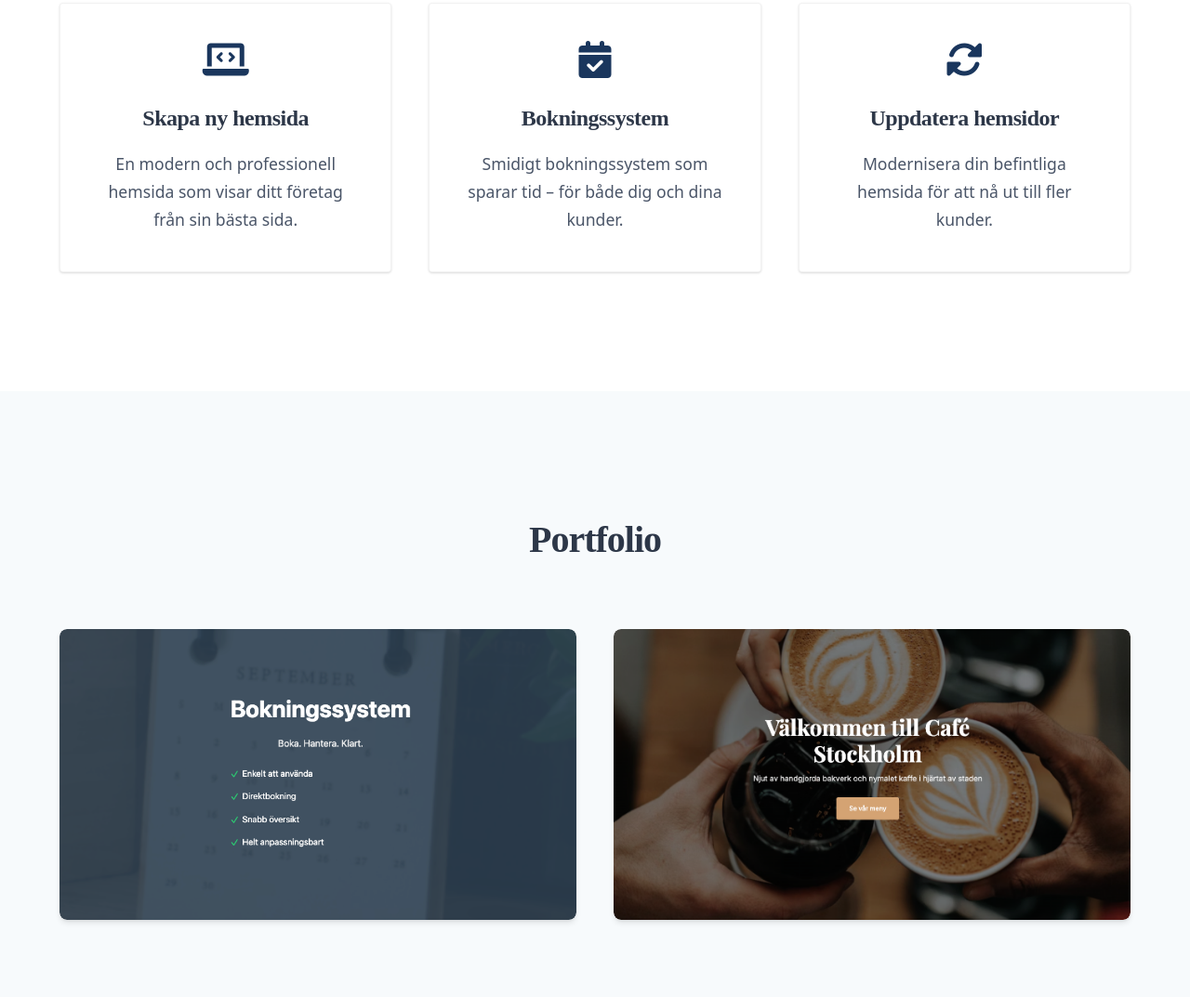
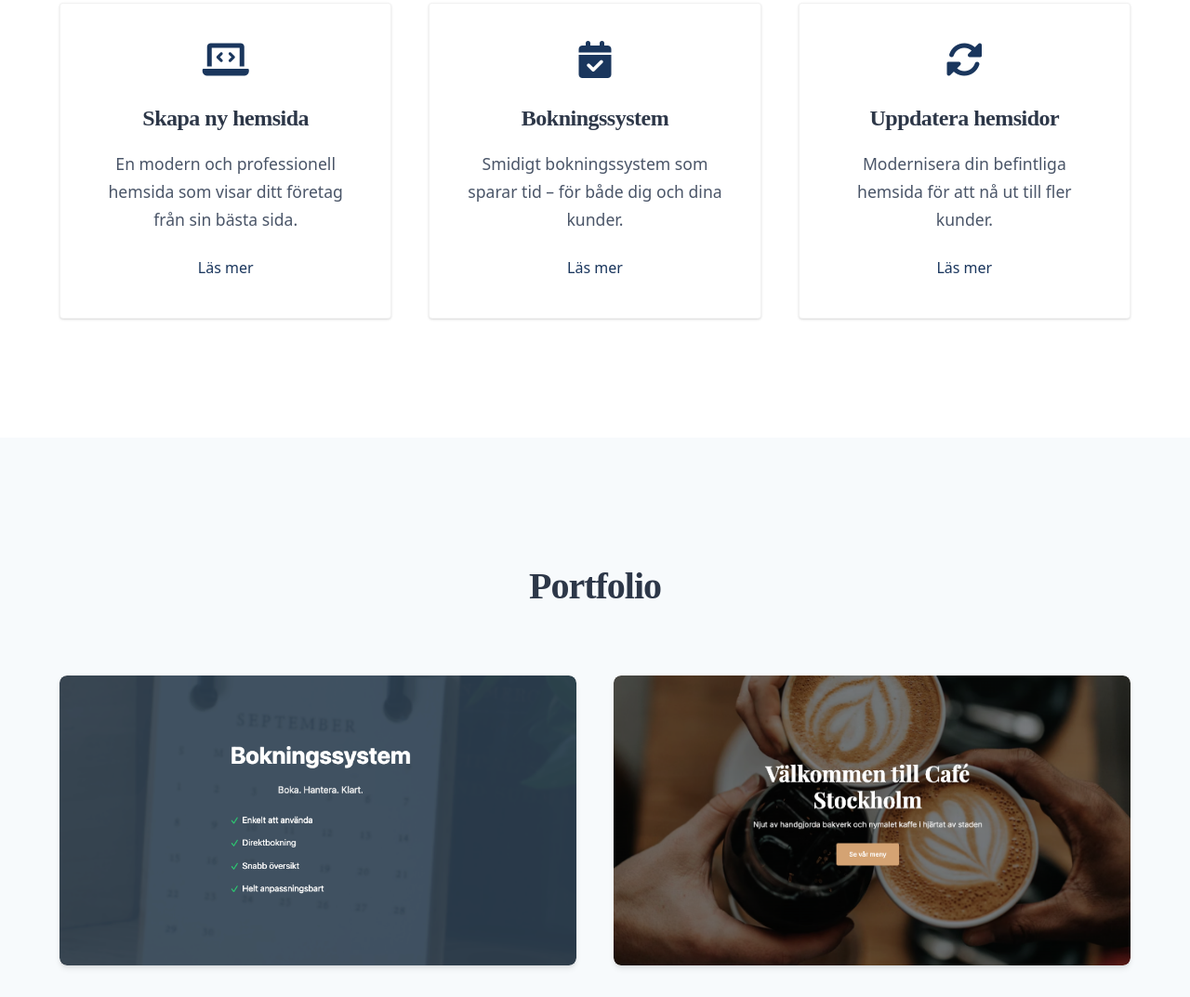
Before and after one commit to niklaspallon/landingpage-webb, a website: page index.html in a window 1280 px wide. Shown: the part 1053-2126 px from the top of the page at 93% size. Drawn offline with Linux system fonts and the light colour scheme.

Commit message:
Update styles and fix booking system configuration

```diff
--- a/index.html
+++ b/index.html
@@ -70,16 +70,19 @@
                 <i class="fas fa-laptop-code"></i>
                 <h3>Skapa ny hemsida</h3>
                 <p>En modern och professionell hemsida som visar ditt företag från sin bästa sida.</p>
+                <a href="erbjuder.html" target="_blank" class="service-link">Läs mer</a>
             </div>
             <div class="service-card">
                 <i class="fas fa-calendar-check"></i>
                 <h3>Bokningssystem</h3>
                 <p>Smidigt bokningssystem som sparar tid – för både dig och dina kunder.</p>
+                <a href="erbjuder.html" target="_blank" class="service-link">Läs mer</a>
             </div>
             <div class="service-card">
                 <i class="fas fa-sync-alt"></i>
                 <h3>Uppdatera hemsidor</h3>
                 <p>Modernisera din befintliga hemsida för att nå ut till fler kunder.</p>
+                <a href="erbjuder.html" target="_blank" class="service-link">Läs mer</a>
             </div>
         </div>
     </section>
--- a/styles.css
+++ b/styles.css
@@ -311,6 +311,20 @@ header.scrolled .nav-links a {
     font-size: 1.1rem;
     line-height: 1.7;
     font-weight: 300;
+}
+
+.service-link {
+    display: inline-flex;
+    align-items: center;
+    margin-top: 1.5rem;
+    color: var(--primary-color);
+    text-decoration: none;
+    font-weight: 500;
+    transition: all 0.3s ease;
+}
+
+.service-link:hover {
+    color: var(--primary-light);
 }
 
 /* Portfolio Section */
```
